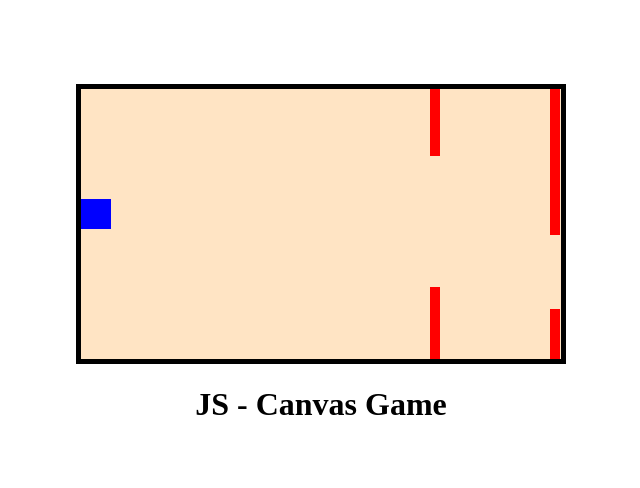
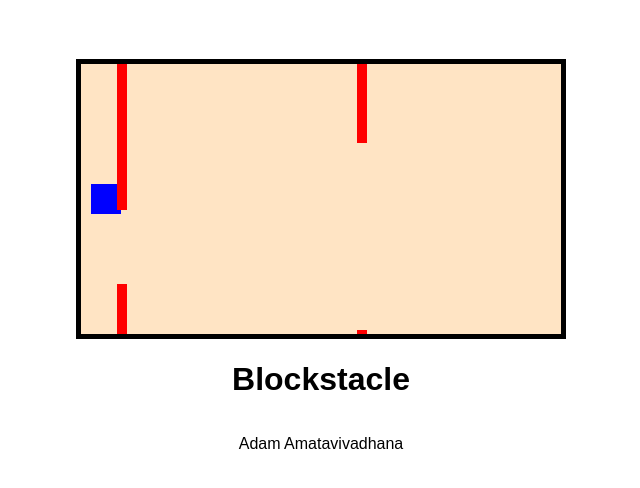
Before and after one commit to adamamata/canvasDemo, a plain HTML site: page index.html in a window 1280 px wide. Shown: the whole page, without its empty margins (319-959 px from the left). Drawn offline with Linux system fonts and the light colour scheme.

Commit message:
added collisions

```diff
--- a/index.html
+++ b/index.html
@@ -4,11 +4,12 @@
     <meta charset="UTF-8">
     <meta http-equiv="X-UA-Compatible" content="IE=edge">
     <meta name="viewport" content="width=device-width, initial-scale=1.0">
-    <title>FlappyBird</title>
+    <title>Blockstacle</title>
     <link rel="stylesheet" href="./style.css">
 </head>
 <body>
-    <h1>JS - Canvas Game</h1>
+    <h1>Blockstacle</h1>
+    <p>Adam Amatavivadhana</p>
     <script src="./src.js"></script>
 </body>
 </html>
--- a/src.js
+++ b/src.js
@@ -21,16 +21,17 @@ const myGameArea = {
 const myObstacles = [];
 
 //FUNCTIONS
-function updateGameArea(){
+function updateGameArea(){ // This is the main function for the game that implements all other functions
     myGameArea.clear(); //clear game area
     player.newPos(); //update player position before drawing
     player.update(); //update player position
-    updateObstacles();
+    updateObstacles(); //adds obstacles
+    checkGameOver(); //checks if game is over
 }
 
 function updateObstacles(){
     myGameArea.frames += 1; //incrementing property: frames
-    if (myGameArea.frames % 120 === 0){ //every 120 frames
+    if (myGameArea.frames % 40 === 0){ //every 40 frames
         let x = myGameArea.canvas.width;
         let minHeight = 20; //parameter for obstacles
         let maxHeight = 200; //parameter for obstacles
@@ -42,8 +43,18 @@ function updateObstacles(){
         myObstacles.push(new Component(10, x - height- gap,'red', x, height + gap)); //adding second obstacle to the array
     }
     for (let i = 0; i < myObstacles.length; i++){
-        myObstacles[i].x += -1; //decrements the x position of the obstacle
+        myObstacles[i].x += -6; //decrements the x position of the obstacle
         myObstacles[i].update(); //updates obstacle position
+    }
+}
+
+function checkGameOver(){
+    const crashed = myObstacles.some(function (obstacle) { //returns true if one of the obstacles starting point coordinates crashes with the player coordinates
+        return player.crashWidth(obstacle);
+    });
+
+    if (crashed) {
+        myGameArea.stop();
     }
 }
 
@@ -85,12 +96,12 @@ class Component {
         return this.y + this.height;
     }
     crashWidth(obstacle) {
-        return !(this.bottom() < obstacle.top()) || this.top() > obstacle.bottom() || this.right() < obstacle.left() || this.left() > obstacle.left();
+        return !(this.bottom() < obstacle.top() || this.top() > obstacle.bottom() || this.right() < obstacle.left() || this.left() > obstacle.left());
     }
 }
 
 //PLAYER (COMPONENT)
-const player = new Component(30, 30, 'blue', 0, 110); //creating new component (w, h, color, x, y)
+const player = new Component(30, 30, 'blue', 10, 120); //creating new component (w, h, color, x, y)
 
 //PLAYER EVENT LISTENERS
 document.addEventListener('keydown', (e) => { //Increasing speed 'keydown'
--- a/style.css
+++ b/style.css
@@ -4,6 +4,7 @@ body {
     flex-direction: column;
     justify-content: center;
     align-items: center;
+    font-family: arial;
 }
 
 canvas {
```
